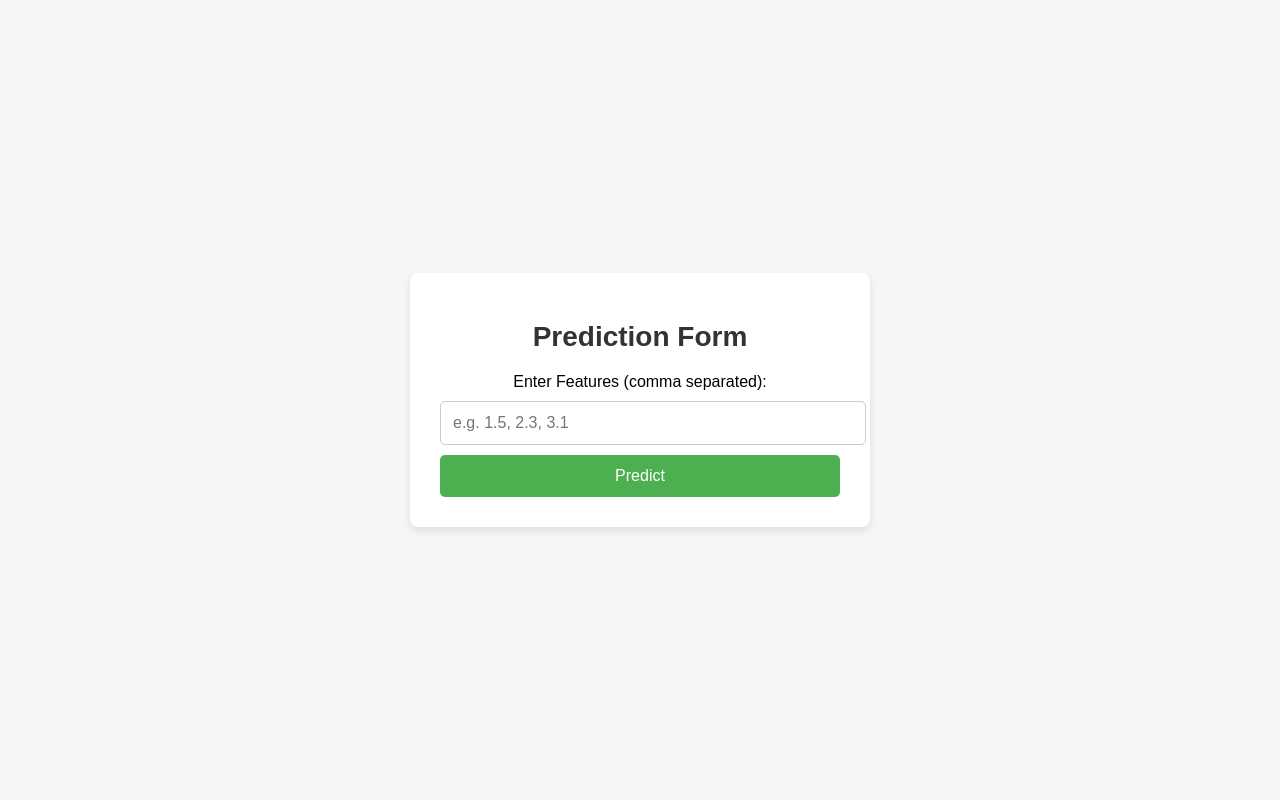
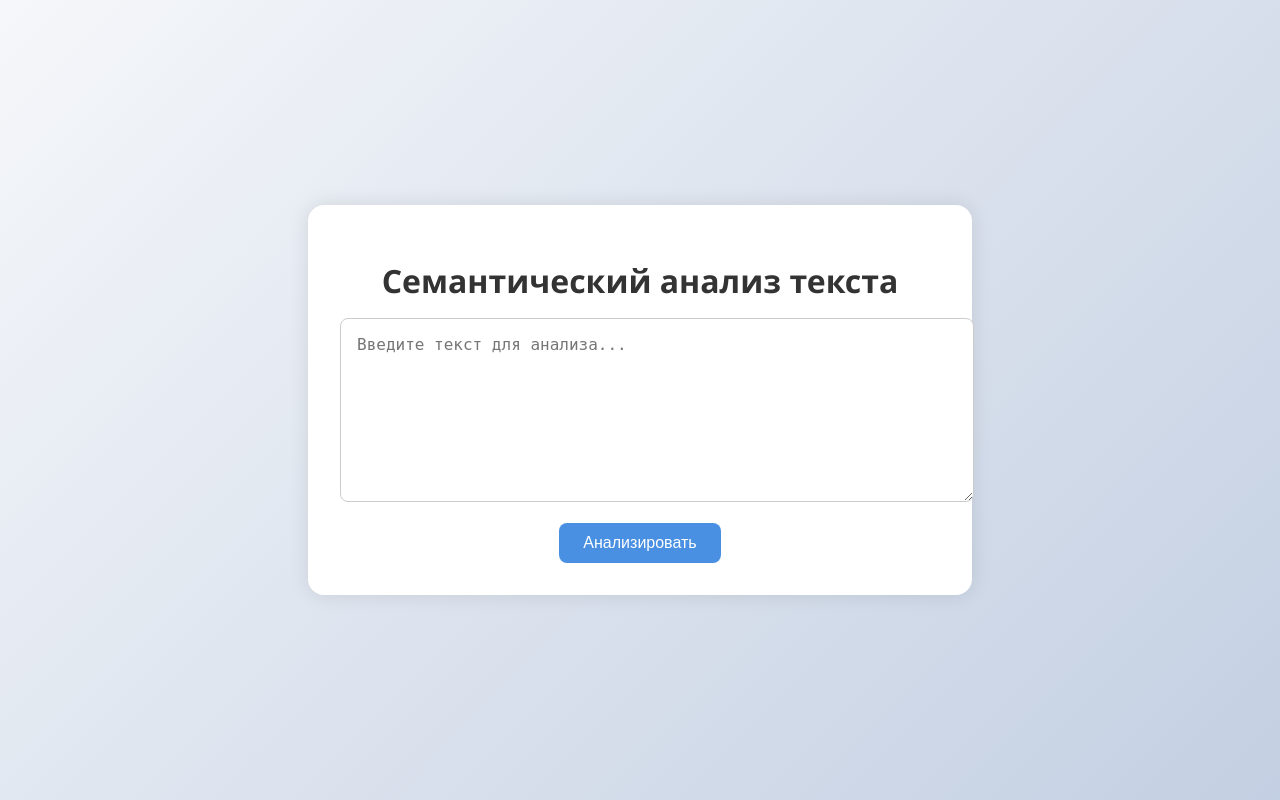
Before and after one commit to JarikDev/code_n_conquer, a Flask app: template src/cmd/templates/index.html in a window 1280 px wide. Run offline with Flask 2, Linux system fonts and the light colour scheme; the template is opened without the code that fills it, so the values that code supplies are empty; parts of the project's set-up code (start-up, migrations or seed data) failed here and were passed over.

Commit message:
improved templates

```diff
--- a/src/cmd/app.py
+++ b/src/cmd/app.py
@@ -1,65 +1,31 @@
-import pickle
+from flask import Flask, request, jsonify, render_template
+import joblib
+import os
 
-from flask import Flask, render_template, request, jsonify, redirect, url_for
-
-# Создаём Flask приложение
 app = Flask(__name__)
 
-# Путь к файлам модели и пайплайна
-MODEL_FILE = '../ml/model/model.pkl'
-PIPELINE_FILE = '../ml/model/pipeline.pkl'
+# Загрузка модели и метрик
+model = joblib.load("../ml/model/model.pkl")
+metrics = joblib.load("../ml/model/metrics.pkl")
+vectorizer = joblib.load("../ml/model/vectorizer.pkl")
 
-# === Загружаем модель и пайплайн только один раз ===
-model = None
-pipeline = None
+@app.route("/")
+def index():
+    return render_template("index.html")
 
+@app.route("/predict", methods=["POST"])
+def predict():
+    text = request.form.get("text", "")
+    if not text:
+        return render_template("index.html", result="Введите текст.")
 
-def load_model_and_pipeline():
-    global model, pipeline
-    if model is None or pipeline is None:
-        # Загрузка сохранённых модели и пайплайна
-        with open(MODEL_FILE, 'rb') as model_file:
-            model = pickle.load(model_file)
+    X = vectorizer.transform([text])
+    prediction = model.predict(X)[0]
+    return render_template("index.html", result=f"Предсказание: {prediction}")
 
-        with open(PIPELINE_FILE, 'rb') as pipeline_file:
-            pipeline = pickle.load(pipeline_file)
-    return model, pipeline
+@app.route("/metrics", methods=["GET"])
+def get_metrics():
+    return render_template("metrics.html", accuracy=metrics["accuracy"], report=metrics["report"])
 
-
-# === GET /index ===
-@app.route('/index', methods=['GET'])
-def index():
-    return render_template('index.html')
-
-
-# === POST /predict ===
-@app.route('/predict', methods=['POST'])
-def predict():
-    # Получаем данные из формы
-    features = request.form.getlist('features')
-
-    # Преобразуем введённые данные в числовой формат
-    try:
-        features = list(map(float, features))
-    except ValueError:
-        return jsonify({'error': 'Invalid input. Please enter numeric values.'}), 400
-    try:
-
-        # Загружаем модель и пайплайн (один раз)
-        model, pipeline = load_model_and_pipeline()
-
-        # Применяем пайплайн для предобработки данных (масштабирование, PCA и т.д.)
-        processed_features = pipeline.transform([features])
-
-        # Получаем предсказание от модели
-        prediction = model.predict(processed_features)
-
-        # Редирект на /index с результатом предсказания
-        return redirect(url_for('index', prediction=prediction[0]))
-    except Exception as e:
-        print(f"Error: {e}")
-        return render_template('index.html')
-
-# Запуск приложения
-if __name__ == '__main__':
+if __name__ == "__main__":
     app.run(debug=True, port=8081)
--- a/src/cmd/templates/index.html
+++ b/src/cmd/templates/index.html
@@ -1,88 +1,77 @@
 <!DOCTYPE html>
-<html lang="en">
+<html lang="ru">
 <head>
     <meta charset="UTF-8">
-    <meta name="viewport" content="width=device-width, initial-scale=1.0">
-    <title>Prediction App</title>
+    <title>Семантический анализ текста</title>
     <style>
         body {
-            font-family: 'Arial', sans-serif;
-            background-color: #f4f7f6;
+            font-family: 'Segoe UI', Tahoma, Geneva, Verdana, sans-serif;
+            background: linear-gradient(135deg, #f5f7fa, #c3cfe2);
+            margin: 0;
+            padding: 0;
             display: flex;
+            align-items: center;
             justify-content: center;
-            align-items: center;
             height: 100vh;
-            margin: 0;
         }
+
         .container {
-            background-color: #fff;
-            padding: 30px;
-            border-radius: 8px;
-            box-shadow: 0 4px 8px rgba(0, 0, 0, 0.1);
-            width: 400px;
+            background-color: #ffffff;
+            padding: 2rem;
+            border-radius: 1rem;
+            box-shadow: 0 0 20px rgba(0, 0, 0, 0.1);
+            width: 90%;
+            max-width: 600px;
             text-align: center;
-            max-width: 100%;
         }
+
         h1 {
-            color: #333;
-            margin-bottom: 20px;
-            font-size: 28px;
+            color: #333333;
+            margin-bottom: 1rem;
         }
-        input[type="text"] {
+
+        textarea {
             width: 100%;
-            padding: 12px;
-            margin: 10px 0;
-            border-radius: 5px;
-            border: 1px solid #ccc;
-            font-size: 16px;
+            height: 150px;
+            padding: 1rem;
+            font-size: 1rem;
+            border: 1px solid #cccccc;
+            border-radius: 0.5rem;
+            resize: vertical;
+            margin-bottom: 1rem;
         }
+
         button {
-            padding: 12px 20px;
+            padding: 0.7rem 1.5rem;
+            background-color: #4a90e2;
+            color: white;
             border: none;
-            background-color: #4CAF50;
-            color: white;
-            font-size: 16px;
-            border-radius: 5px;
+            border-radius: 0.5rem;
+            font-size: 1rem;
             cursor: pointer;
-            width: 100%;
-            transition: background-color 0.3s;
+            transition: background-color 0.3s ease;
         }
+
         button:hover {
-            background-color: #45a049;
+            background-color: #357ab8;
         }
-        .error {
-            color: #ff6347;
-            font-size: 14px;
-            margin-top: 10px;
-        }
+
         .result {
-            margin-top: 20px;
-            padding: 12px;
-            background-color: #f0f0f0;
-            border-radius: 5px;
-            border: 1px solid #ddd;
+            margin-top: 1.5rem;
+            font-size: 1.2rem;
+            color: #1d3557;
         }
     </style>
 </head>
 <body>
     <div class="container">
-        <h1>Prediction Form</h1>
-
-        <!-- Отображаем ошибки, если они есть -->
-        {% if error %}
-            <div class="error">{{ error }}</div>
-        {% endif %}
-
-        <form action="/predict" method="POST">
-            <label for="features">Enter Features (comma separated):</label><br>
-            <input type="text" id="features" name="features" placeholder="e.g. 1.5, 2.3, 3.1" required><br>
-            <button type="submit">Predict</button>
+        <h1>Семантический анализ текста</h1>
+        <form method="POST" action="/predict">
+            <textarea name="text" placeholder="Введите текст для анализа..."></textarea><br>
+            <button type="submit">Анализировать</button>
         </form>
-
-        {% if request.args.get('prediction') %}
-            <div class="result">
-                <h3>Prediction Result: {{ request.args.get('prediction') }}</h3>
-            </div>
+        {% if result %}
+            <div class="result"><strong>{{ result }}</strong></div>
         {% endif %}
     </div>
 </body>
```
Also changed, not shown: src/cmd/templates/metrics.html (added, +97 -0 lines), src/ml/semantic_analysis.py (+28 -31 lines), 5 other files.
